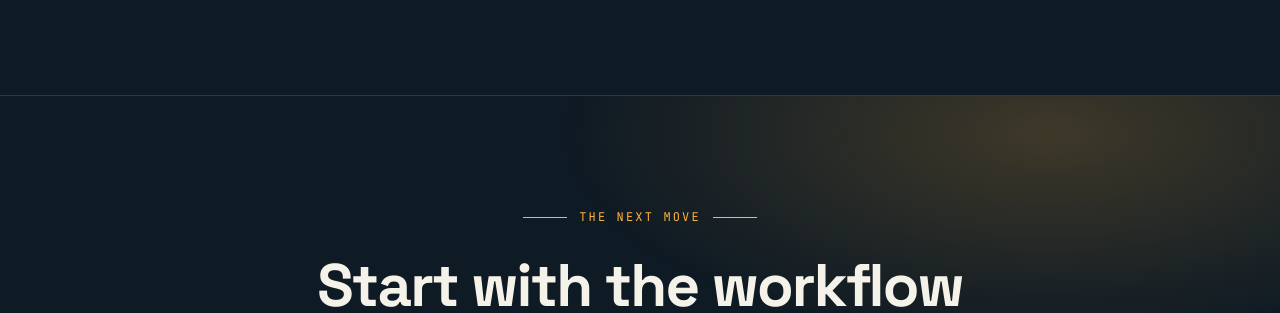
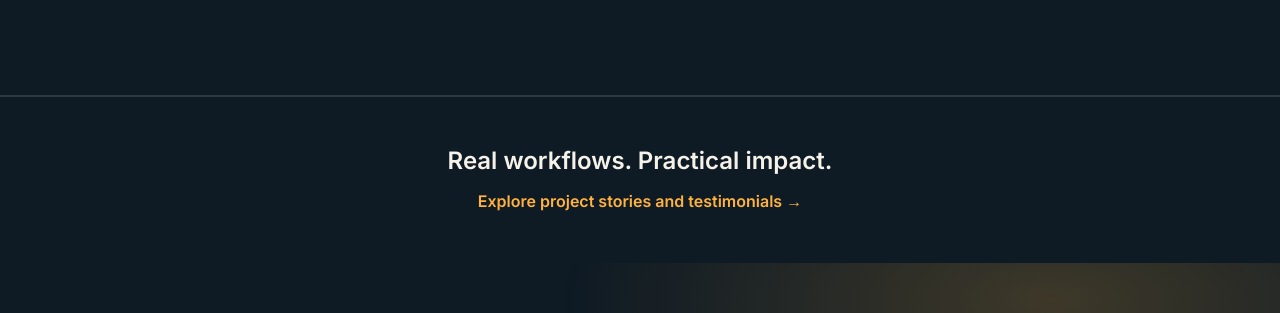
Before and after one commit to tahilbansal/instive, a Next.js app: page / in a window 1280 px wide. Shown: the part 5646-5959 px from the top of the page. Built offline with nearby package versions, Linux system fonts and the light colour scheme; no server answers.

Commit message:
Link testimonials project stories page

```diff
--- a/app/page.tsx
+++ b/app/page.tsx
@@ -36,6 +36,10 @@ export default function HomePage() {
         <SolutionsSection />
         <IntegrationsSection />
         <Industries />
+        <section className="relative z-10 px-6 py-12 text-center" style={{borderTop:"1px solid var(--line)"}}>
+          <h2 className="text-2xl font-semibold mb-3" style={{color:"var(--text-primary)"}}>Real workflows. Practical impact.</h2>
+          <a href="/testimonials" className="font-semibold" style={{color:"var(--signal)"}}>Explore project stories and testimonials →</a>
+        </section>
         <FinalCta />
       </main>
       <Footer />
```
